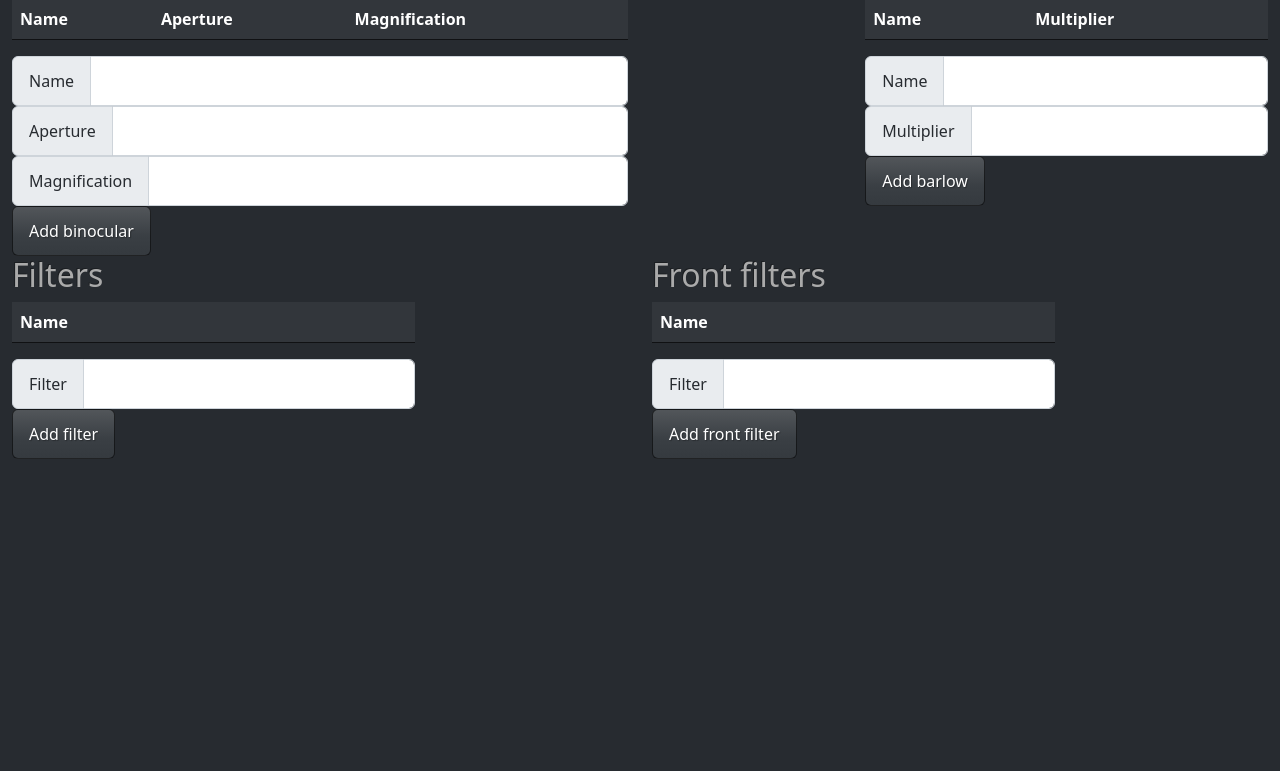
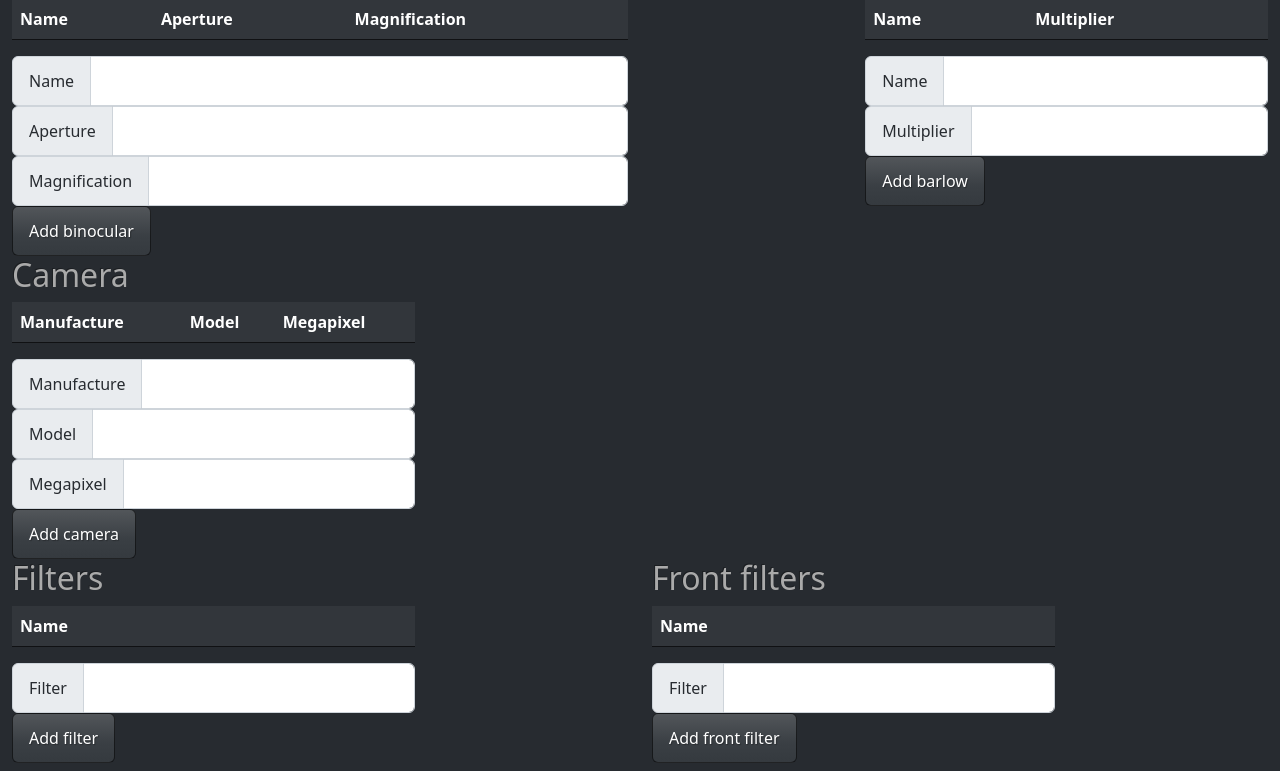
Before and after one commit to DanielAndreasen/astro-log, a Flask app: page /equipments in a window 1280 px wide. Shown: the part 433-1204 px from the top of the page. Before the commit the page ends 892 px from the top, so only its background shows below. Run offline with Flask 3, Linux system fonts and the light colour scheme; lists and menus that the app fills with data are empty; some libraries are stand-ins or nearby versions.

Commit message:
WIP: Add camera to application and forms

```diff
--- a/src/astrolog/web/app.py
+++ b/src/astrolog/web/app.py
@@ -24,6 +24,7 @@ from astrolog.database import (
     AltName,
     Barlow,
     Binocular,
+    Camera,
     EyePiece,
     Filter,
     FrontFilter,
@@ -175,6 +176,7 @@ def new_observation(session_id: int) -> str:
                 telescope = Telescope.get_or_none(name=form.get("telescope"))
                 eyepiece = EyePiece.get_or_none(type=form.get("eyepiece"))
                 barlow = Barlow.get_or_none(name=form.get("barlow"))
+                camera = Camera.get_or_none(id=form.get("camera"))
                 optic_filter = Filter.get_or_none(name=form.get("optical_filter"))
                 front_filter = FrontFilter.get_or_none(name=form.get("front_filter"))
             case "binocular":
@@ -188,6 +190,7 @@ def new_observation(session_id: int) -> str:
                 telescope=telescope,
                 eyepiece=eyepiece,
                 barlow=barlow,
+                camera=camera,
                 optic_filter=optic_filter,
                 front_filter=front_filter,
                 binocular=binocular,
@@ -206,6 +209,7 @@ def new_observation(session_id: int) -> str:
         telescopes=Telescope,
         eyepieces=EyePiece,
         barlows=Barlow,
+        cameras=Camera,
         optical_filters=Filter,
         front_filters=FrontFilter,
         binoculars=Binocular,
@@ -336,6 +340,7 @@ def equipments() -> str:
         telescopes=Telescope,
         eyepieces=EyePiece,
         barlows=Barlow,
+        cameras=Camera,
         filters=Filter,
         front_filters=FrontFilter,
         binoculars=Binocular,
@@ -430,6 +435,35 @@ def new_barlow() -> str:
     else:
         flash(
             f'Barlow "{barlow.name} ({barlow.multiplier})" already exists',
+            category="success",
+        )
+    return redirect(url_for("equipments"))
+
+
+@app.route("/equipments/new/camera", methods=["POST"])
+@login_required
+def new_camera() -> str:
+    form = request.form
+    if not (manufacture := form.get("manufacture", None)):
+        flash("Camera manufacture must be provided", category="danger")
+        return redirect(url_for("equipments"))
+    if not (model := form.get("model", None)):
+        flash("Camera model must be provided", category="danger")
+        return redirect(url_for("equipments"))
+    if not (megapixel := form.get("megapixel", None)):
+        flash("Camera megapixel must be provided", category="danger")
+        return redirect(url_for("equipments"))
+    camera, created = Camera.get_or_create(
+        manufacture=manufacture, model=model, megapixel=megapixel
+    )
+    if created:
+        flash(
+            f'Camera "{camera.manufacture}, {camera.model} ({camera.megapixel}MP)" was created',
+            category="success",
+        )
+    else:
+        flash(
+            f'Camera "{camera.manufacture}, {camera.model} ({camera.megapixel}MP)" already exists',
             category="success",
         )
     return redirect(url_for("equipments"))
--- a/src/astrolog/web/templates/equipments.html
+++ b/src/astrolog/web/templates/equipments.html
@@ -78,7 +78,7 @@
             <td>{{eyepiece.type}}</td>
             <td>{{eyepiece.focal_length}}mm</td>
             <td>{{eyepiece.width}}"</td>
-            <td>{{eyepiece.fov or ''}}&#176;</td>
+            <td>{{eyepiece.fov or '' }}&#176;</td>
           </tr>
         {% endfor %}
       </tbody>
@@ -217,6 +217,59 @@
     </form>
   </div>
 
+  <div class="col-4">
+    <h2>Camera</h2>
+    <table class="table table-hover">
+      <thead>
+      <tr>
+      </tr>
+        <th>Manufacture</th>
+        <th>Model</th>
+        <th>Megapixel</th>
+      </thead>
+      <tbody>
+        {% for camera in cameras %}
+          <tr>
+            <td>{{camera.manufacture}}</td>
+            <td>{{camera.model}}X</td>
+            <td>{{camera.megapixel}}X</td>
+          </tr>
+        {% endfor %}
+      </tbody>
+    </table>
+
+    <form action="{{ url_for('new_camera') }}" method="POST">
+      <div class="input-group">
+        <span class="input-group-text" id="manufacture">Manufacture</span>
+        <input
+          name="manufacture"
+          type="text"
+          class="form-control"
+          aria-describedby="manufacture"
+        />
+      </div>
+      <div class="input-group">
+        <span class="input-group-text" id="model">Model</span>
+        <input
+          name="model"
+          type="text"
+          class="form-control"
+          aria-describedby="model"
+        />
+      </div>
+      <div class="input-group">
+        <span class="input-group-text" id="megapixel">Megapixel</span>
+        <input
+          name="megapixel"
+          type="text"
+          class="form-control"
+          aria-describedby="megapixel"
+        />
+      </div>
+      <button type="submit" class="btn btn-primary">Add camera</button>
+    </form>
+  </div>
+
 </div>
 
 <div class="row">
@@ -271,7 +324,7 @@
       </tbody>
     </table>
 
-    <form action="{{url_for('new_front_filter')}}" method="POST">
+    <form action="{{ url_for('new_front_filter') }}" method="POST">
       <div class="input-group">
         <span class="input-group-text" id="name">Filter</span>
         <input
--- a/src/astrolog/web/templates/session.html
+++ b/src/astrolog/web/templates/session.html
@@ -37,7 +37,7 @@
   </tr>
     <th>Object</th>
     <th>Observation type</th>
-    <th>Eyepiece</th>
+    <th>Eyepiece/camera</th>
     <th>Magnification</th>
     <th>Filter</th>
     <th>Note</th>
@@ -65,6 +65,8 @@
             {{observation.eyepiece.type}} + {{observation.barlow.name}} {{observation.barlow.multiplier}}X
           {% elif observation.eyepiece is not none and observation.barlow is none %}
             {{observation.eyepiece.type}}
+          {% elif observation.camera is not none %}
+            {{observation.camera.manufacture}}, {{observation.camera.model}} ({{observation.camera.megapixel}}MP)
           {% endif %}
         </td>
         {% if observation.naked_eye %}
```
Also changed, not shown: src/astrolog/web/templates/observation.html (+10 -0 lines).
